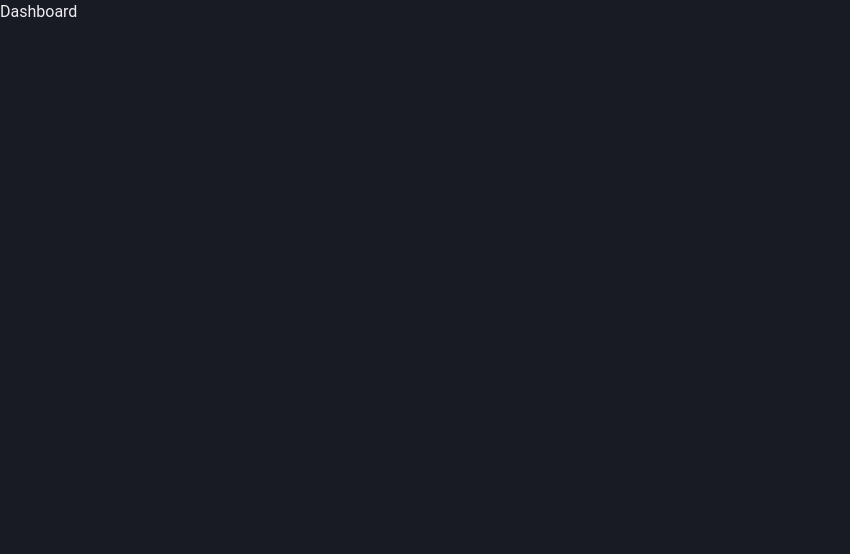
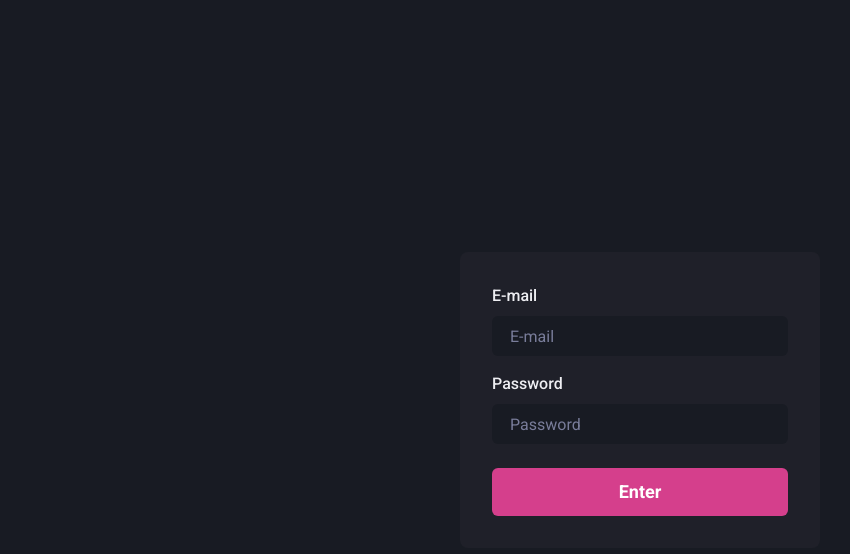
Before and after one commit to diebraga/dash.io, a Next.js app: page / in a window 1280 px wide. Shown: the top 554 px of the page, without its empty margins (0-850 px from the left). Built offline with nearby package versions, Linux system fonts and the light colour scheme.

Commit message:
login box dashboard

```diff
--- /dev/null
+++ b/pages/_document.tsx
@@ -0,0 +1,18 @@
+import Document, { Head, Html, Main, NextScript } from 'next/document';
+
+export default class MyDocument extends Document {
+  render(){
+    return (
+      <Html>
+        <Head>
+          <link rel="preconnect" href="https://fonts.gstatic.com"/>
+          <link href="https://fonts.googleapis.com/css2?family=Roboto:wght@400;500;700&display=swap" rel="stylesheet" />
+        </Head>
+        <body>
+          <Main />
+          <NextScript />
+        </body>
+      </Html>
+    )
+  }
+}
--- a/pages/index.tsx
+++ b/pages/index.tsx
@@ -1,14 +1,57 @@
+import { Flex, Input, Button, Stack, FormLabel, FormControl } from '@chakra-ui/react'
 import Head from 'next/head'
 
 export default function Home() {
   return (
-    <div>
+    <>
       <Head>
         <title>Home</title>
-        <meta name="description" content="Generated by create next app" />
+        <meta name="description" content="Login page dashgo" />
         <link rel="icon" href="/favicon.ico" />
       </Head>
-      Dashboard
-    </div>
+      <Flex w='100vw' h='100vh' align='center' justify='center'>
+        <Flex
+          as='form'
+          w='100%'
+          maxW={360}
+          bg='gray.800'
+          p='8'
+          borderRadius={8}
+          flexDir='column'
+        >
+          <Stack spacing='4'>
+            <FormControl>
+              <FormLabel htmlFor='email'>E-mail</FormLabel>
+              <Input
+                name='email'
+                placeholder='E-mail'
+                type='email'
+                id='email'
+                focusBorderColor='pink.500'
+                bgColor='gray.900'
+                variant='filled'
+                _hover={{ bgColor: 'gray.900 '}}
+              />
+            </FormControl>
+            <FormControl>
+              <FormLabel htmlFor='password'>Password</FormLabel>
+              <Input
+                name='password'
+                id='password'
+                placeholder='Password'
+                type='password'
+                focusBorderColor='pink.500'
+                bgColor='gray.900'
+                variant='filled'
+                _hover={{ bgColor: 'gray.900 '}}
+              />
+            </FormControl>
+          </Stack>
+          <Button type='submit' mt='6' colorScheme='pink' size='lg'>
+            Enter
+          </Button>
+        </Flex>
+      </Flex>
+    </>
   )
 }
```
